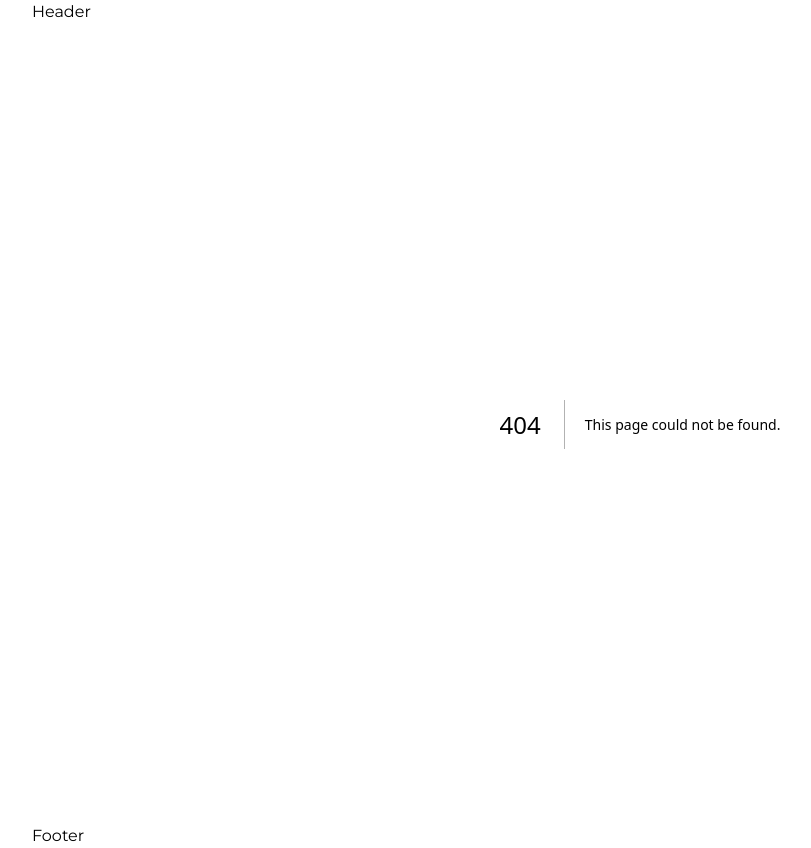
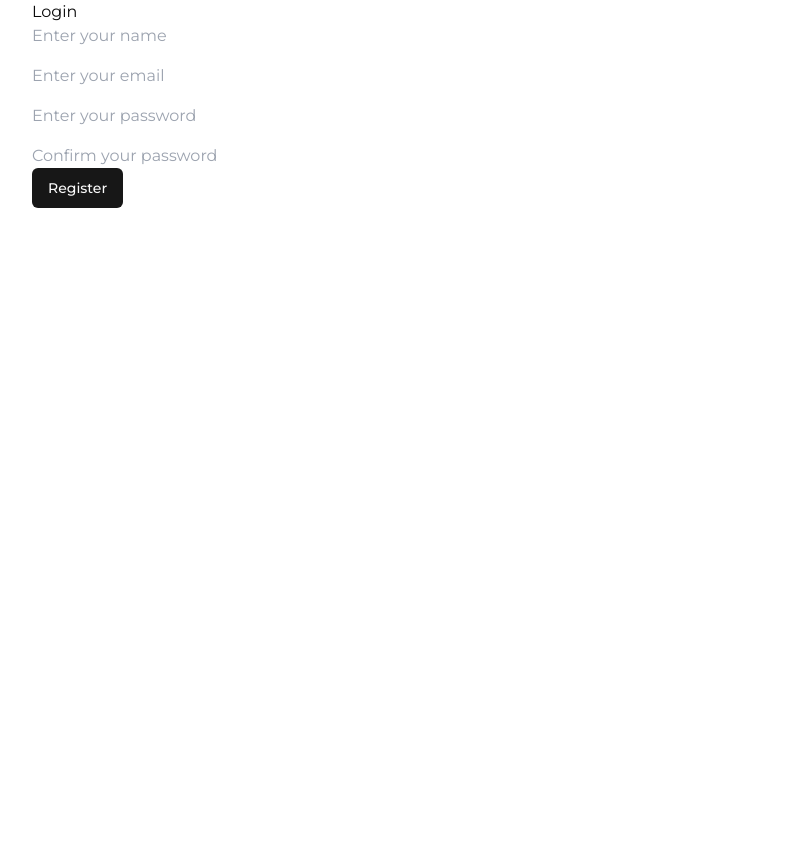
Before and after one commit to Morqqulis/delivery_food, a Next.js app: page /auth in a window 1280 px wide. Before the commit this address had no page. Shown: the whole page, without its empty margins (0-811 px from the left). After the commit the page ends 800 px from the top, so only its background shows below. Built offline with nearby package versions, Linux system fonts and the light colour scheme.

Commit message:
commit firstinci

```diff
--- /dev/null
+++ b/src/app/auth/page.tsx
@@ -0,0 +1,15 @@
+import DefaultLayout from '#layouts/DefaultLayout'
+import AuthSection from '#sections/Auth/AuthSection'
+import { NextPage } from 'next'
+
+const Auth: NextPage = (): JSX.Element => {
+   return (
+      <DefaultLayout full={false}>
+         <main className={`flex-[1_1_auto]`}>
+            <AuthSection />
+         </main>
+      </DefaultLayout>
+   )
+}
+
+export default Auth
--- a/src/app/layout.tsx
+++ b/src/app/layout.tsx
@@ -1,4 +1,3 @@
-import DefaultLayout from '#layouts/DefaultLayout'
 import { primaryFont } from '#settings/fonts'
 import { homeMetadata } from '#settings/metadata'
 import '#styles/index.scss'
@@ -6,15 +5,13 @@ import '#styles/index.scss'
 export const metadata = homeMetadata
 
 export default function RootLayout({
-   children
+   children,
 }: Readonly<{
    children: React.ReactNode
 }>) {
    return (
       <html className={`h-full`} lang="en">
-         <body className={`h-full ${primaryFont.className}`}>
-            <DefaultLayout full>{children}</DefaultLayout>
-         </body>
+         <body className={`h-full ${primaryFont.className}`}>{children}</body>
       </html>
    )
 }
--- a/src/app/page.tsx
+++ b/src/app/page.tsx
@@ -1,7 +1,12 @@
+import DefaultLayout from '#layouts/DefaultLayout'
 import { Button } from '#ui/button'
 
 const Home = () => {
-   return <main className={`flex-[1_1_auto]`}></main>
+   return (
+      <DefaultLayout full>
+         <main className={`flex-[1_1_auto]`}></main>
+      </DefaultLayout>
+   )
 }
 
 export default Home
--- /dev/null
+++ b/src/components/sections/Auth/Auth.style.scss
@@ -0,0 +1,8 @@
+@import "../../../styles/av";
+
+.authForm{
+    @apply flex flex-col gap-4;
+}
+.title{
+    // @include adaptiveValue("font-size", 80px,20px );
+}
--- /dev/null
+++ b/src/components/sections/Auth/AuthSection.tsx
@@ -0,0 +1,25 @@
+'use client'
+
+import { Button } from '#ui/button'
+import { useState } from 'react'
+import './Auth.style.scss'
+const AuthSection: React.FC = (): JSX.Element => {
+   const [title, setTitle] = useState(true)
+
+   return (
+      <div className="container">
+         <h1>{title ? 'Login' : 'Register'}</h1>
+
+         <form className='authForm'>
+            <input type="text" placeholder="Enter your name" />
+            <input type="email" placeholder="Enter your email" />
+            <input type="password" placeholder="Enter your password" />
+            <input type="password" placeholder="Confirm your password" />
+         </form>
+
+         <Button onClick={() => setTitle(!title)}>{title ? 'Register' : 'Login'}</Button>
+      </div>
+   )
+}
+
+export default AuthSection
--- a/src/components/sections/Header/Header.tsx
+++ b/src/components/sections/Header/Header.tsx
@@ -1,7 +1,11 @@
+import Navbar from '#sections/Navbar/Navbar'
+
 const Header = () => {
    return (
       <header>
-         <div className="container">Header</div>
+         <div className="container">
+            <Navbar />
+         </div>
       </header>
    )
 }
--- /dev/null
+++ b/src/components/sections/Navbar/Navbar.tsx
@@ -0,0 +1,12 @@
+import Link from 'next/link'
+
+const Navbar: React.FC = (): JSX.Element => {
+   return (
+      <div className="flex gap-3 font-bold text-blue-700">
+         <Link href="/">Home</Link>
+         <Link href="/auth">Login</Link>
+      </div>
+   )
+}
+
+export default Navbar
```
